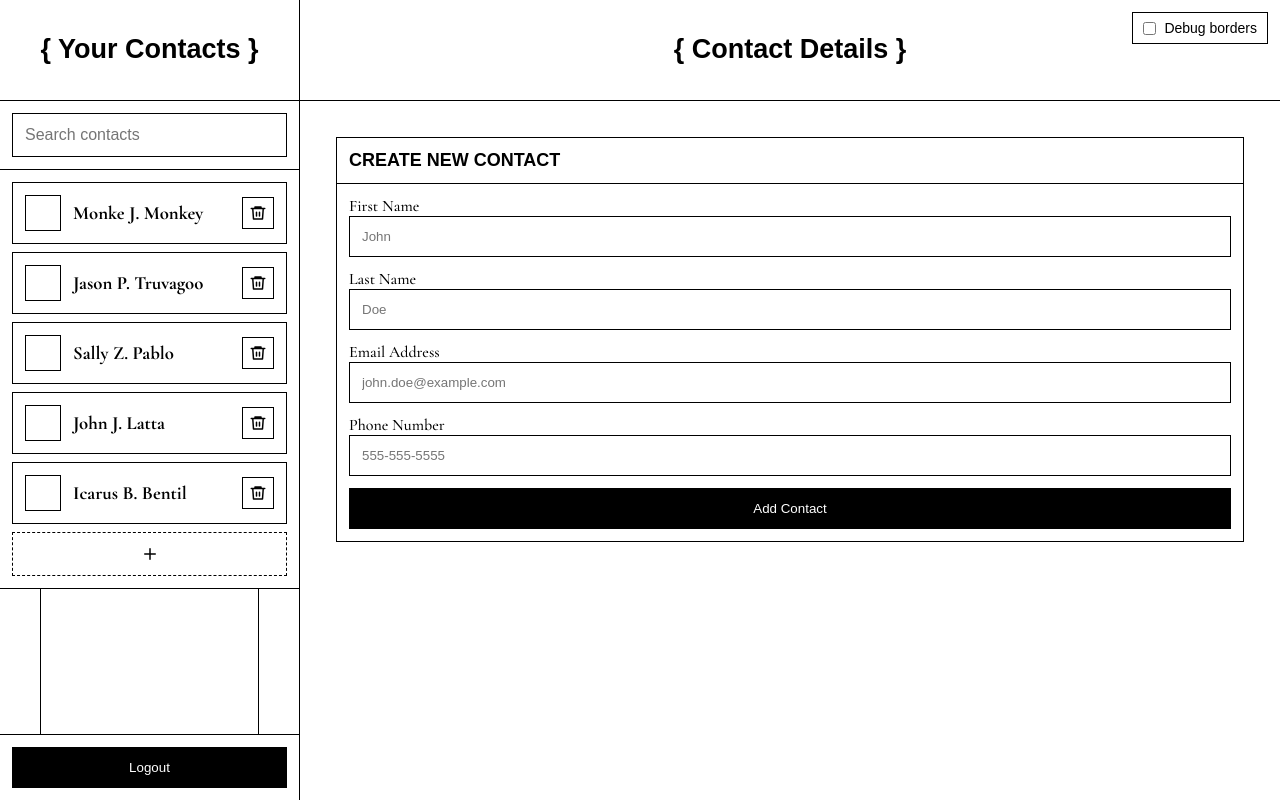
After one commit to alex84plus/lamp-group24, a PHP site: page /dashboard.php in a window 1280 px wide. The commit adds this page. Run offline with PHP 8.4, Linux system fonts and the light colour scheme.

Commit message:
initial commit for dashboard.php

```diff
--- a/css/style.css
+++ b/css/style.css
@@ -8,6 +8,33 @@
 
 body {
     font-family: Arial, Helvetica, sans-serif;
+    margin: 0;
+}
+
+body.debug-borders * {
+    outline: 1px solid rgba(255, 0, 0, 0.7);
+}
+
+.debug-toggle {
+    position: fixed;
+    top: 12px;
+    right: 12px;
+    z-index: 1000;
+    display: flex;
+    align-items: center;
+    gap: 8px;
+    padding: 8px 10px;
+    border: 1px solid black;
+    background-color: white;
+    color: black;
+    font-family: Arial, Helvetica, sans-serif;
+    font-size: 14px;
+    line-height: 1;
+    cursor: pointer;
+    user-select: none;
+}
+
+.debug-toggle input {
     margin: 0;
 }
 
@@ -108,7 +135,7 @@ body {
 }
 
 .form-input,
-.form-btn {
+.btn-primary {
     width: 100%;
     padding: 12px;
     border: 1px solid black;
@@ -147,7 +174,219 @@ body {
     box-shadow: none;
 }
 
-.form-btn {
+.btn-primary {
     background-color: black;
     color: white;
 }
+
+.dashboard-container {
+    min-height: 100vh;
+    width: 100%;
+    display: flex;
+}
+
+.dashboard-inner {
+    display: flex;
+    align-items: stretch;
+    width: 100%;
+}
+
+.contact-list-section {
+    flex: 0 0 300px;
+    display: flex;
+    flex-direction: column;
+    border-right: 1px solid black;
+}
+
+.contact-list-spacer {
+    flex: 1;
+    margin: 0 40px;
+    border-left: 1px solid black;
+    border-right: 1px solid black;
+}
+
+.contact-list-header,
+.contact-details-header {
+    padding: 12px;
+    font-size: 18px;
+    font-weight: bold;
+    display: flex;
+    align-items: center;
+    justify-content: center;
+}
+
+.contact-list-header {
+    border-bottom: 1px solid black;
+}
+
+.contact-details-header {
+    border-bottom: 1px solid black;
+}
+
+.contact-list-search {
+    padding: 12px;
+}
+
+.contact-search-input {
+    width: 100%;
+    padding: 12px;
+    border: 1px solid black;
+    border-radius: 0;
+    background-color: white;
+    font: inherit;
+}
+
+.contact-search-input:focus {
+    outline: none;
+    box-shadow: none;
+}
+
+.contact-list-items {
+    display: flex;
+    flex-direction: column;
+    gap: 8px;
+    margin: 0;
+    padding: 12px;
+    border-top: 1px solid black;
+    border-bottom: 1px solid black;
+    list-style: none;
+}
+
+.contact-list-item {
+    display: flex;
+    align-items: center;
+    gap: 12px;
+    padding: 12px;
+    border: 1px solid black;
+    background-color: white;
+    font-family: "Cormorant Garamond", Georgia, serif;
+    font-size: 16px;
+}
+
+.contact-list-avatar {
+    flex: 0 0 36px;
+    width: 36px;
+    height: 36px;
+    border: 1px solid black;
+    background-color: white;
+    background-position: center;
+    background-repeat: no-repeat;
+    background-size: 14px;
+}
+
+.contact-list-name h3 {
+    margin: 0;
+}
+
+.contact-list-name {
+    flex: 1;
+}
+
+.contact-list-delete form {
+    margin: 0;
+}
+
+.btn-delete-contact {
+    display: flex;
+    align-items: center;
+    justify-content: center;
+    width: 32px;
+    height: 32px;
+    padding: 0;
+    border: 1px solid black;
+    background-color: white;
+    color: black;
+    cursor: pointer;
+}
+
+.btn-delete-contact:hover {
+    background-color: black;
+    color: white;
+}
+
+.delete-contact-icon,
+.contact-action-icon {
+    width: 18px;
+    height: 18px;
+    fill: none;
+    stroke: currentColor;
+    stroke-width: 2;
+    stroke-linecap: round;
+    stroke-linejoin: round;
+}
+
+.contact-list-action-item {
+    display: flex;
+}
+
+.btn-contact-action {
+    display: flex;
+    align-items: center;
+    justify-content: center;
+    width: 100%;
+    min-height: 44px;
+    padding: 0 12px;
+    border: 1px dashed black;
+    background-color: white;
+    color: black;
+    font-family: "Cormorant Garamond", Georgia, serif;
+    font-size: 16px;
+    cursor: pointer;
+}
+
+.btn-contact-action:hover {
+    border-style: solid;
+    background-color: black;
+    color: white;
+}
+
+.contact-list-logout {
+    padding: 12px;
+    border-top: 1px solid black;
+}
+
+.contact-list-logout form {
+    margin: 0;
+}
+
+.logout-button {
+    width: 100%;
+}
+
+.contact-details {
+    flex: 1;
+    display: flex;
+    flex-direction: column;
+}
+
+.contact-details-panel {
+    margin: 36px;
+    border: 1px solid black;
+}
+
+.contact-details-bottom-border {
+    /* border-bottom: 1px solid black; */
+}
+
+.contact-form-header {
+    padding: 12px;
+    border-bottom: 1px solid black;
+}
+
+.contact-form-header h2 {
+    margin: 0;
+    font-size: 18px;
+}
+
+.contact-form-fields {
+    display: flex;
+    flex-direction: column;
+    gap: 12px;
+    padding: 12px;
+    font-family: "Cormorant Garamond", Georgia, serif;
+    font-size: 16px;
+}
+
+.contact-form-footer {
+    padding: 0 12px 12px;
+}
--- /dev/null
+++ b/dashboard.php
@@ -0,0 +1,109 @@
+<?php
+// Session check goes here.
+
+$contacts = [
+    ['id' => 1, 'name' => 'Monke J. Monkey'],
+    ['id' => 2, 'name' => 'Jason P. Truvagoo'],
+    ['id' => 3, 'name' => 'Sally Z. Pablo'],
+    ['id' => 4, 'name' => 'John J. Latta'],
+    ['id' => 5, 'name' => 'Icarus B. Bentil'],
+];
+
+function e($value) {
+    return htmlspecialchars((string) $value, ENT_QUOTES, 'UTF-8');
+}
+?>
+
+<!DOCTYPE html>
+<html lang="en">
+    <head>
+        <meta charset="UTF-8">
+        <meta name="viewport" content="width=device-width, initial-scale=1.0">
+        <title>Dashboard | Contact Manager</title>
+        <link rel="stylesheet" href="css/style.css">
+    </head>
+    <body>
+        <div class="dashboard-container">
+            <div class="dashboard-inner">
+                <div class="contact-list-section">
+                    <div class="contact-list">
+                        <div class="contact-list-header">
+                            <h2>{ Your Contacts }</h2>
+                        </div>
+                        <div class="contact-list-search">
+                            <input class="contact-search-input" type="search" name="contact_search" placeholder="Search contacts">
+                        </div>
+                        <ul class="contact-list-items">
+                            <?php foreach ($contacts as $contact): ?>
+                            <li class="contact-list-item">
+                                <div class="contact-list-avatar"></div>
+                                <div class="contact-list-name">
+                                    <h3><?= e($contact['name']) ?></h3>
+                                </div>
+                                <div class="contact-list-delete">
+                                    <form action="api/delete-contact.php" method="POST">
+                                        <input type="hidden" name="contact_id" value="<?= e($contact['id']) ?>">
+                                        <button class="btn-delete-contact" type="submit" aria-label="Delete contact" title="Delete contact">
+                                            <svg class="delete-contact-icon" aria-hidden="true" focusable="false" viewBox="0 0 24 24">
+                                                <path d="M3 6h18M8 6V4h8v2M19 6l-1 14H6L5 6M10 11v5M14 11v5"></path>
+                                            </svg>
+                                        </button>
+                                    </form>
+                                </div>
+                            </li>
+                            <?php endforeach; ?>
+                            <li class="contact-list-action-item">
+                                <button class="btn-contact-action" type="button" aria-label="Add contact" title="Add contact">
+                                    <svg class="contact-action-icon" aria-hidden="true" focusable="false" viewBox="0 0 24 24">
+                                        <path d="M12 5v14M5 12h14"></path>
+                                    </svg>
+                                </button>
+                            </li>
+                        </ul>
+                    </div>
+                    <div class="contact-list-spacer"></div>
+                    <div class="contact-list-logout">
+                        <form action="api/logout.php" method="POST">
+                            <button class="btn-primary logout-button" type="submit">Logout</button>
+                        </form>
+                    </div>
+                </div>
+                <div class="contact-details">
+                    <div class="contact-details-header">
+                        <h2>{ Contact Details }</h2>
+                    </div>
+                    <div class="contact-details-panel">
+                        <div class="contact-form-header">
+                            <h2>CREATE NEW CONTACT</h2>
+                        </div>
+                        <form class="contact-form" action="api/add-contact.php" method="POST">
+                            <div class="contact-form-fields">
+                                <div class="contact-form-field">
+                                    <label for="first-name">First Name</label>
+                                    <input type="text" name="first_name" id="first-name" class="form-input" placeholder="John">
+                                </div>
+                                <div class="contact-form-field">
+                                    <label for="last-name">Last Name</label>
+                                    <input type="text" name="last_name" id="last-name" class="form-input" placeholder="Doe">
+                                </div>
+                                <div class="contact-form-field">
+                                    <label for="email">Email Address</label>
+                                    <input type="email" name="email" id="email" class="form-input" placeholder="john.doe@example.com">
+                                </div>
+                                <div class="contact-form-field">
+                                    <label for="phone">Phone Number</label>
+                                    <input type="tel" name="phone" id="phone" class="form-input" placeholder="555-555-5555">
+                                </div>
+                            </div>
+                            <div class="contact-form-footer">
+                                <button class="btn-primary" type="submit">Add Contact</button>
+                            </div>
+                        </form>
+                    </div>
+                    <div class="contact-details-bottom-border"></div>
+                </div>
+            </div>
+        </div>
+        <script src="js/app.js"></script>
+    </body>
+</html>
--- a/index.php
+++ b/index.php
@@ -46,15 +46,16 @@
                                 </label>
                                     <a href="api/resetpassword.php">Forgot Password?</a>
                             </div>
-                            <button class="form-btn" type="submit">Login</button>
+                            <button class="btn-primary" type="submit">Login</button>
                             <div class="login-divider">
                                 <span>OR</span>
                             </div>
-                            <button class="form-btn" type="button">Sign Up</button>
+                            <button class="btn-primary" type="button">Sign Up</button>
                         </div>
                     </form>
                 </div>
             </div>
         </div>
+        <script src="js/app.js"></script>
     </body>
 </html>
--- a/js/app.js
+++ b/js/app.js
@@ -0,0 +1,30 @@
+const DEBUG_BORDERS_KEY = "debugBordersEnabled";
+
+function setDebugBorders(enabled) {
+    document.body.classList.toggle("debug-borders", enabled);
+    localStorage.setItem(DEBUG_BORDERS_KEY, String(enabled));
+}
+
+function createDebugBordersToggle() {
+    const toggle = document.createElement("label");
+    toggle.className = "debug-toggle";
+    toggle.htmlFor = "debug-borders-toggle";
+
+    const checkbox = document.createElement("input");
+    checkbox.id = "debug-borders-toggle";
+    checkbox.type = "checkbox";
+    checkbox.checked = localStorage.getItem(DEBUG_BORDERS_KEY) === "true";
+
+    const label = document.createElement("span");
+    label.textContent = "Debug borders";
+
+    checkbox.addEventListener("change", () => {
+        setDebugBorders(checkbox.checked);
+    });
+
+    toggle.append(checkbox, label);
+    document.body.append(toggle);
+    setDebugBorders(checkbox.checked);
+}
+
+document.addEventListener("DOMContentLoaded", createDebugBordersToggle);
```
